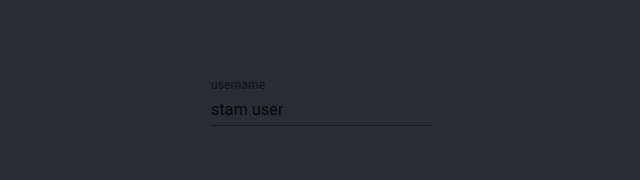
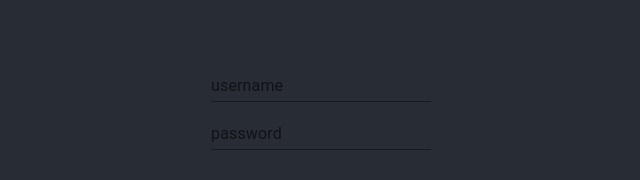
Before and after one commit to TomerMorsky/AuthenTicket, a React (Create React App) app in the folder client/: page / in a window 1280 px wide. Shown: the part 298-478 px from the top of the page, without its empty margins (319-959 px from the left). Built offline with nearby package versions, Linux system fonts and the light colour scheme.

Commit message:
Add password

```diff
--- a/client/src/components/HomeScreen/home-screen.tsx
+++ b/client/src/components/HomeScreen/home-screen.tsx
@@ -1,13 +1,16 @@
 import React, { FC, useState } from "react";
 import UsernameTextField from "../UserNameTextField/username-text-field";
+import UserPasswordTextField from "../UserPasswordTextField/user-password-text-field";
 
 const HomeScreen: FC = () => {
 
-    const [username, setUsername] = useState("stam user");
+    const [username, setUsername] = useState("");
+    const [password, setPassword] = useState("");
 
     return (
         <div>
-            <UsernameTextField userName={username} onUsernameChanged={setUsername}></UsernameTextField>
+            <UsernameTextField userName={username} onUsernameChanged={setUsername}/>
+            <UserPasswordTextField userPassword={password} onPasswordChanged={setPassword}/>
         </div>
     )
 }
--- a/client/src/components/UserNameTextField/username-text-field.tsx
+++ b/client/src/components/UserNameTextField/username-text-field.tsx
@@ -9,8 +9,8 @@ interface UsernameTextFieldProps {
 const UsernameTextField: FC<UsernameTextFieldProps> = ({userName, onUsernameChanged}) => {
 
     const handleTextChange = (event: React.ChangeEvent<HTMLInputElement>) => {
-        const usernameInput = event.target.value
-        onUsernameChanged(usernameInput)
+        const username = event.target.value
+        onUsernameChanged(username)
     }
 
     return (
@@ -18,9 +18,7 @@ const UsernameTextField: FC<UsernameTextFieldProps> = ({userName, onUsernameChan
             <TextField
                 value={userName}
                 onChange={handleTextChange}
-                id="standard-password-input"
                 label="username"
-                autoComplete="current-password"
                 variant="standard"
             />
         </div>
--- /dev/null
+++ b/client/src/components/UserPasswordTextField/user-password-text-field.tsx
@@ -0,0 +1,32 @@
+import TextField from "@mui/material/TextField";
+import React, { FC } from "react";
+
+interface UserPasswordTextFieldProps {
+    userPassword: string;
+    onPasswordChanged: (updatedUserPassword: string) => void
+}
+
+const UserPasswordTextField: FC<UserPasswordTextFieldProps> = ({userPassword, onPasswordChanged}) => {
+
+    const handleTextChange = (event: React.ChangeEvent<HTMLInputElement>) => {
+        const password = event.target.value
+        onPasswordChanged(password)
+    }
+
+    return (
+        <div>
+            <TextField
+                value={userPassword}
+                onChange={handleTextChange}
+                label="password"
+                type="password"
+                variant="standard"
+            />
+        </div>
+    )
+
+    //TODO - add validations on username field, if needed
+
+}
+
+export default UserPasswordTextField;
```
